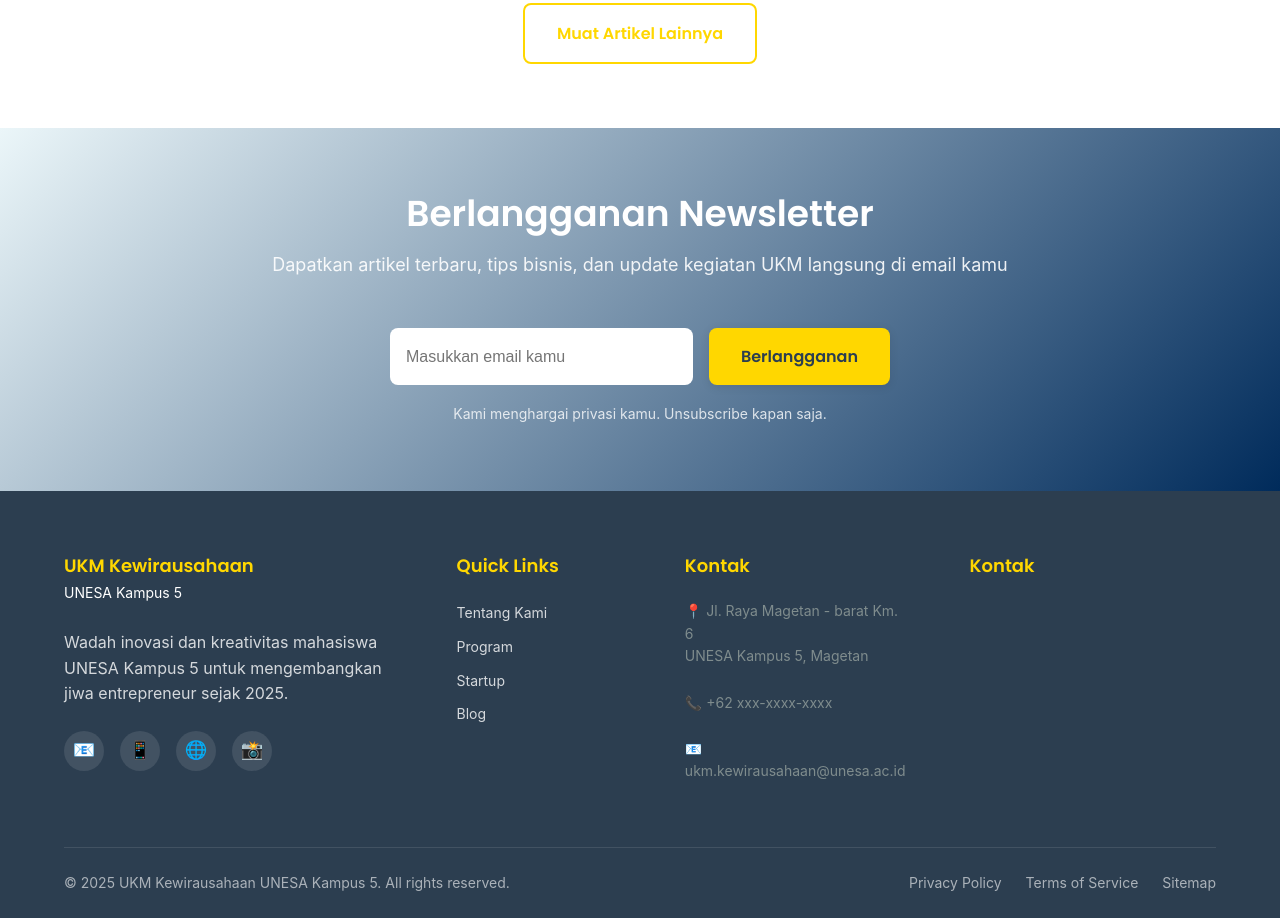
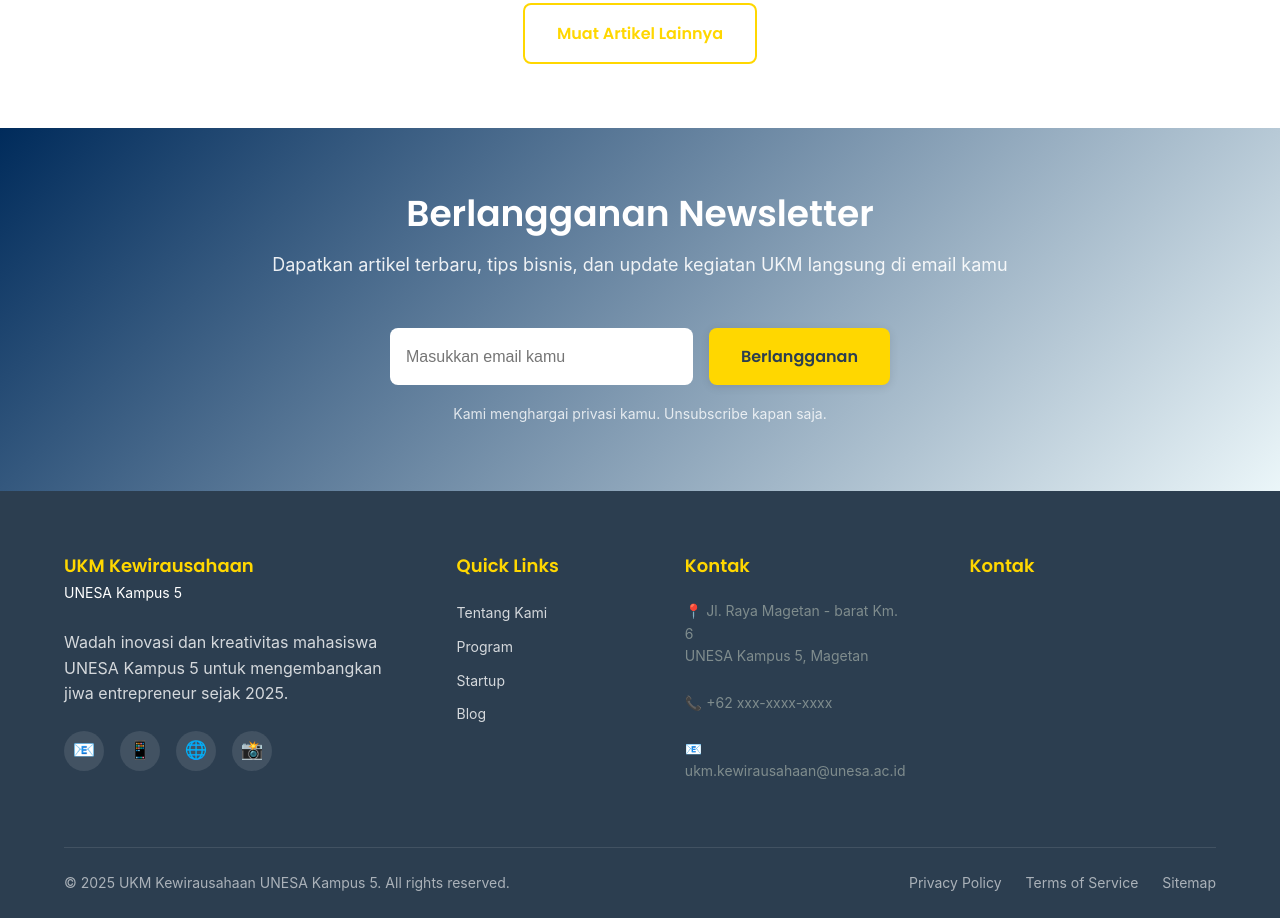
Before and after one commit to IzazTsany14/project, a website: page blog/index.html in a window 1280 px wide. Shown: the part 2534-3452 px from the top of the page. Drawn offline with Linux system fonts and the light colour scheme; grey boxes are pictures that could not be loaded.

Commit message:
ganti warna

```diff
--- a/blog/index.html
+++ b/blog/index.html
@@ -644,7 +644,7 @@
 
 /* Newsletter */
 .newsletter {
-    background: linear-gradient(135deg, #ebf6f9ff, #002B5B);
+    background: linear-gradient(135deg, #002B5B, #ebf6f9ff);
     color: var(--white);
     text-align: center;
     padding: var(--spacing-3xl) 0;
```
Also changed, not shown: programs/index.html (+1 -1 lines).
